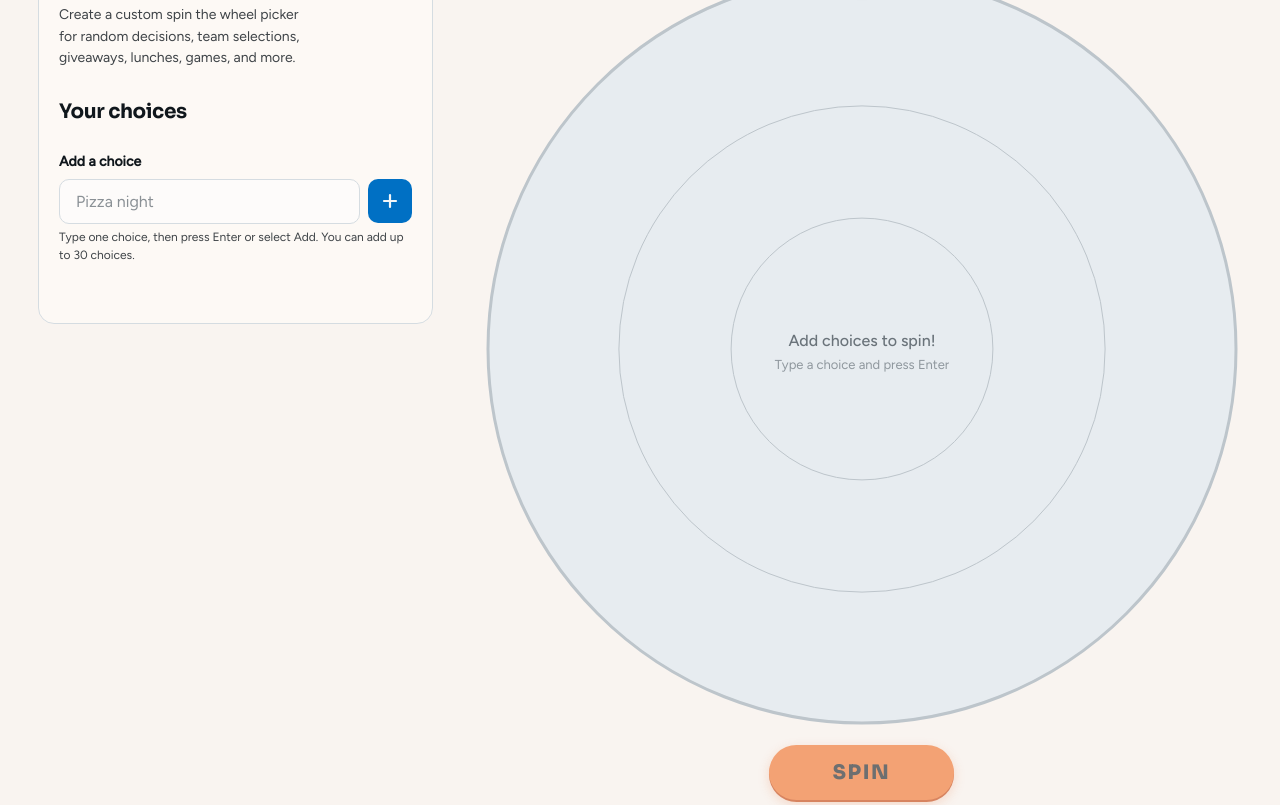
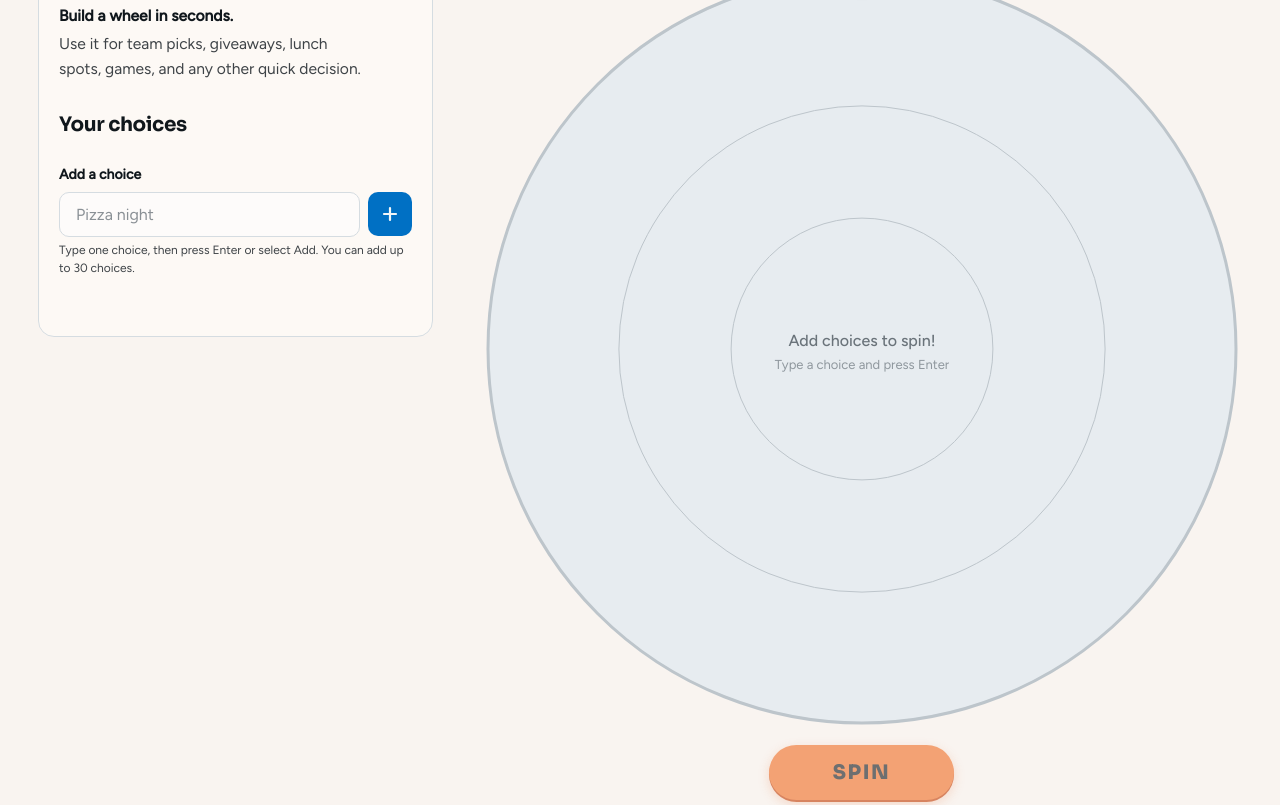
Before and after one commit to TJKDev1/wheelspin, a plain HTML site: page index.html in a window 1280 px wide. Shown: the part 95-900 px from the top of the page. Drawn offline with Linux system fonts and the light colour scheme.

Commit message:
fix: refine intro copy hierarchy

```diff
--- a/index.css
+++ b/index.css
@@ -359,9 +359,17 @@ ul {
 .panel-intro {
   margin-bottom: var(--space-5);
   max-width: 34ch;
-  font-size: var(--text-sm);
+  font-size: 0.975rem;
+  line-height: 1.6;
   color: var(--color-text-secondary);
   text-wrap: balance;
+}
+
+.panel-intro-lead {
+  display: block;
+  margin-bottom: 0.2rem;
+  color: var(--color-text);
+  font-weight: 600;
 }
 
 .brand-mark-primary {
--- a/index.html
+++ b/index.html
@@ -98,8 +98,9 @@
             <h1 class="logo">Wheel<span class="logo-accent">Spin</span></h1>
           </div>
           <p class="panel-intro">
-            Create a custom spin the wheel picker for random decisions, team
-            selections, giveaways, lunches, games, and more.
+            <span class="panel-intro-lead">Build a wheel in seconds.</span>
+            Use it for team picks, giveaways, lunch spots, games, and any other
+            quick decision.
           </p>
 
           <div class="entries-header">
```
